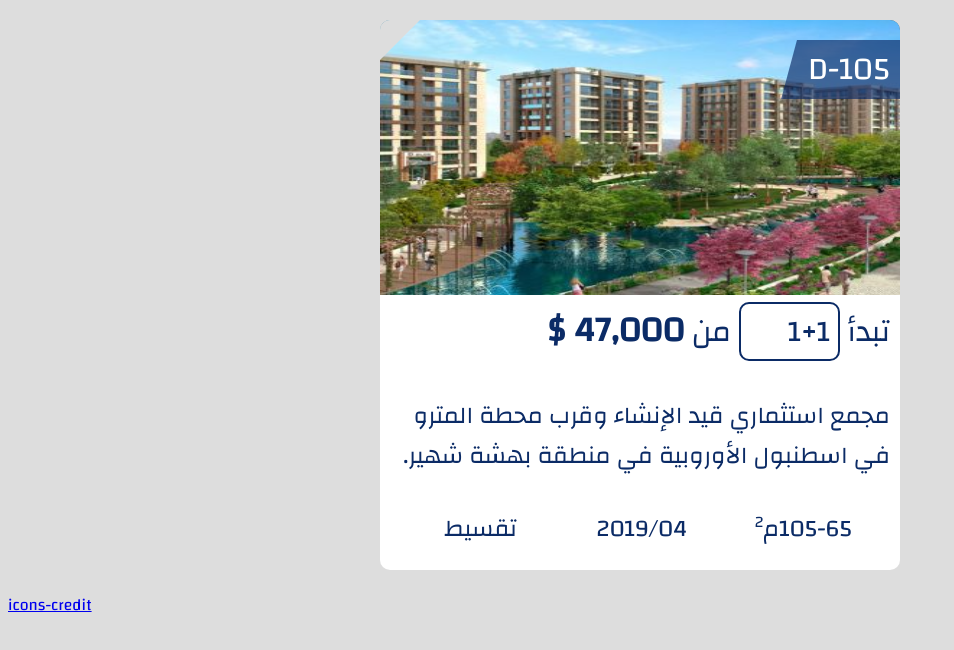
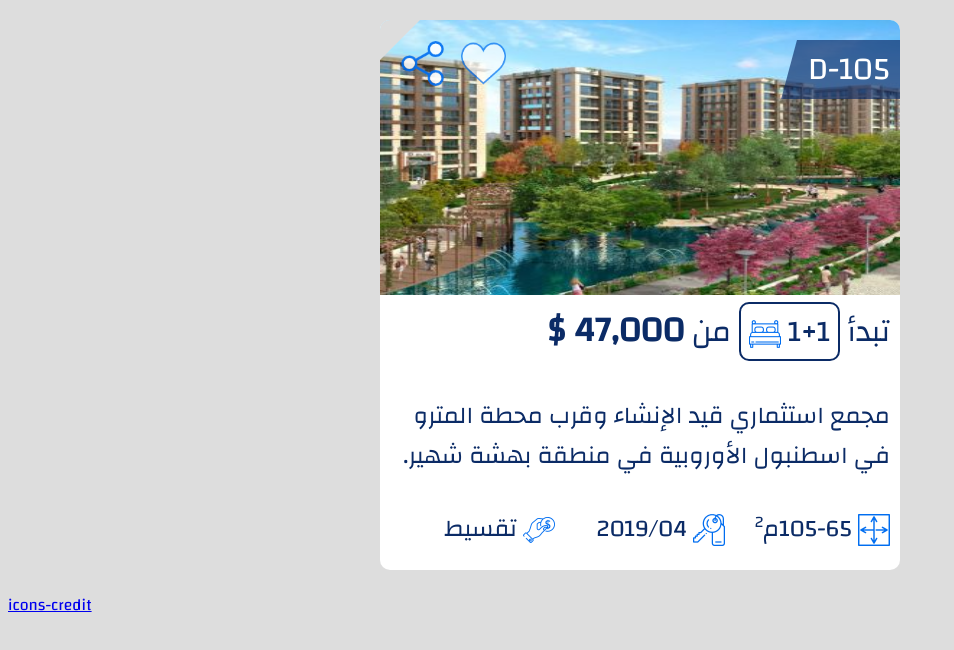
Before and after one commit to Ahmed-bn-Nabil/ahmed-bn-nabil.github.io, a plain HTML site: page card/index.html in a window 1280 px wide. Shown: the whole page, without its empty margins (0-954 px from the left). Drawn offline with Linux system fonts and the light colour scheme.

Commit message:
Update style.css

```diff
--- a/card/css/style.css
+++ b/card/css/style.css
@@ -1,28 +1,3 @@
-/*body {
-	background: url(http://i.imgur.com/k8BtMvj.jpg);
-	background-size: cover;
-}
-.card {
-	position: relative;
-	height: 610px;
-	width: 580px;
-	margin: 0 auto;
-	overflow: hidden;
-	padding: 20px;
-	text-align: center;
-}
-.card:after {
-	content: '';
-	position: absolute;
-	width: 1100%; height: 1100%;
-	top: 20px; right: -500%;
-	background: rgba(255,255,255,.8);
-	transform-origin: 54% 0;
-	transform: rotate(45deg);
-	z-index: -1;
-}*/
-
-
 :root {
 	--background: #ddd;
 }
@@ -41,7 +16,7 @@ body {
     height: 550px;
     width: 520px;
     margin: 20px auto;
-    background: white;
+    background: #fff;
     position: relative;
     border-radius: 10px;
     overflow: hidden;
@@ -104,7 +79,7 @@ body {
 
 .card_body_top-icons_left_share {
 	display: inline-block;
-	background: url(icons/share.png);
+	background: url(../icons/share.png);
 	background-size: cover;
 	vertical-align: middle;
 	width: 45px;
@@ -116,7 +91,7 @@ body {
 .card_body_top-icons_left_heart {
 	margin-left: 10px;
 	display: inline-block;
-	background: url(icons/like.png);
+	background: url(../icons/like.png);
 	background-size: cover;
 	vertical-align: middle;
 	width: 45px;
@@ -178,7 +153,7 @@ body {
 
 .card_body_text_header_bed_i {
 	display: inline-block;
-	background: url(icons/bed.png);
+	background: url(../icons/bed.png);
 	background-size: cover;
 	vertical-align: middle;
 	width: 32px;
@@ -218,7 +193,7 @@ body {
 
 .card_body_text_footer_size_i {
 	display: inline-block;
-	background: url(icons/size-square.png);
+	background: url(../icons/size-square.png);
 	background-size: cover;
 	vertical-align: middle;
 	width: 32px;
@@ -231,7 +206,7 @@ body {
 
 .card_body_text_footer_finish-date_i {
 	display: inline-block;
-	background: url(icons/room-key.png);
+	background: url(../icons/room-key.png);
 	background-size: cover;
 	vertical-align: middle;
 	width: 32px;
@@ -245,7 +220,7 @@ body {
 
 .card_body_text_footer_facilities_i {
 	display: inline-block;
-	background: url(icons/coin.png);
+	background: url(../icons/coin.png);
 	background-size: cover;
 	vertical-align: middle;
 	width: 32px;
@@ -266,5 +241,5 @@ body {
 	width: 100%;
 	text-align: center;
 	font-size: 32px;
-	color: white;
+	color: #fff;
 }
```
